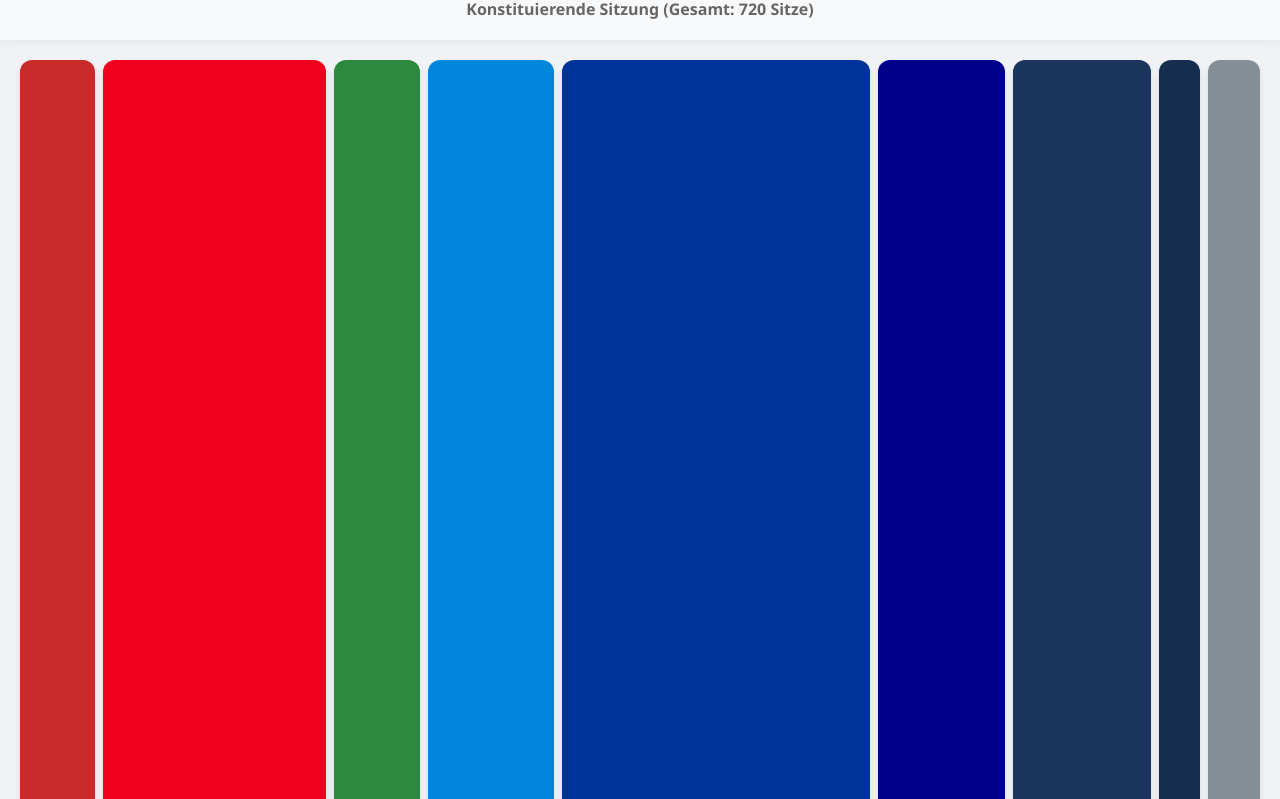
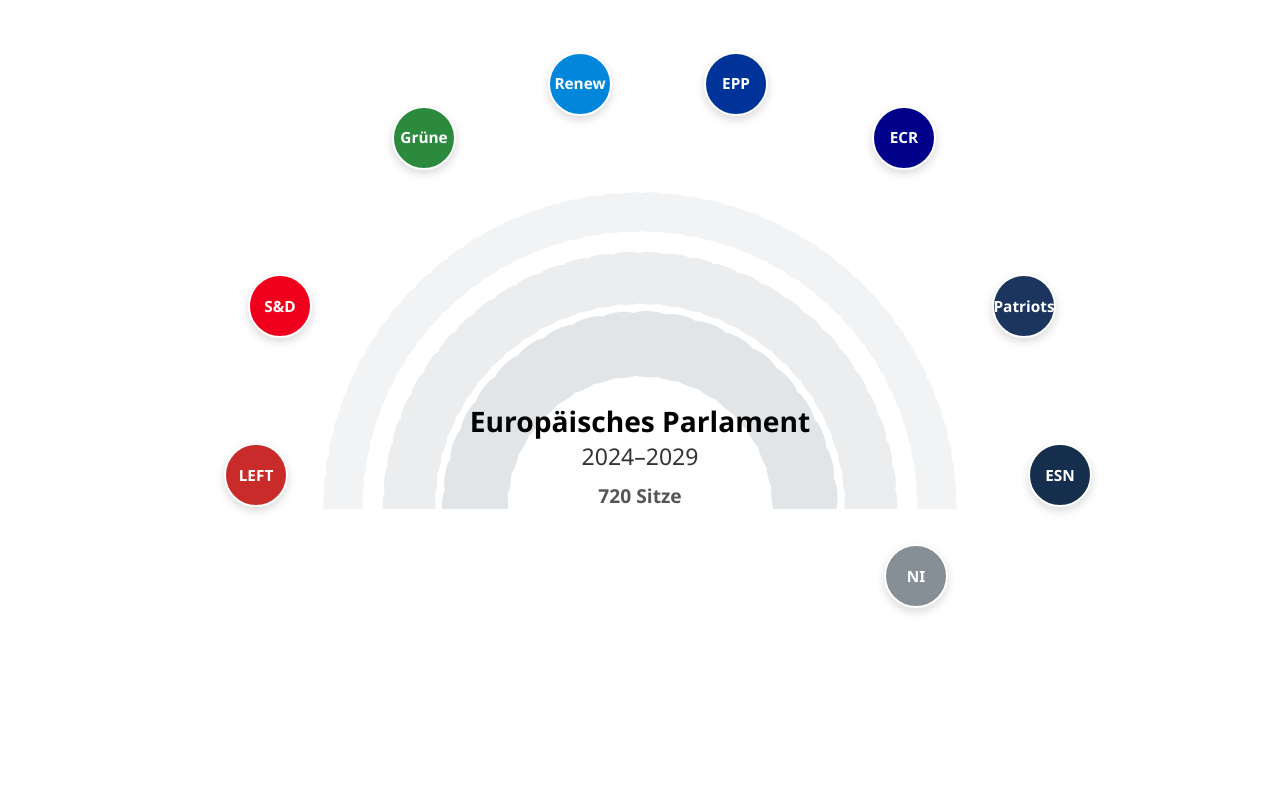
Before and after one commit to Craziestboionearth/ep, a plain HTML site: page index.html in a window 1280 px wide. Shown: the part 60-859 px from the top of the page. After the commit the page ends 800 px from the top, so only its background shows below. Drawn offline with Linux system fonts and the light colour scheme.

Commit message:
Update index.html

```diff
--- a/index.html
+++ b/index.html
@@ -5,216 +5,280 @@
     <meta name="viewport" content="width=device-width, initial-scale=1.0">
     <title>Europäisches Parlament 2024-2029</title>
     <style>
-        /* Grundlegendes Styling für die Einbettung (Vollbild, keine Scrollbalken) */
+        /* Reset und Grundeinstellungen */
+        * { box-sizing: border-box; }
         body {
             margin: 0;
             padding: 0;
             font-family: 'Segoe UI', Roboto, Helvetica, Arial, sans-serif;
             background-color: #ffffff;
+            display: flex;
+            justify-content: center;
+            align-items: center;
             height: 100vh;
+            overflow: hidden; /* Ideal für PowerPoint Einbettung */
+        }
+
+        /*
+         * Container im 16:9 Format für Präsentationen.
+         * Dadurch bleiben die Positionen immer im perfekten Verhältnis.
+         */
+        .presentation-box {
+            position: relative;
+            width: 100%;
+            max-width: 1200px;
+            aspect-ratio: 16 / 9;
+            background-color: #ffffff;
+            overflow: hidden;
+        }
+
+        /* Dekorative Halbkreise im Hintergrund (deutet die Sitze an) */
+        .hemicycle-bg {
+            position: absolute;
+            bottom: 25%;
+            left: 50%;
+            transform: translateX(-50%);
+            width: 55%;
+            z-index: 0;
+            opacity: 0.6;
+        }
+
+        /* Text in der Mitte der Grafik */
+        .center-info {
+            position: absolute;
+            bottom: 25%;
+            left: 50%;
+            transform: translateX(-50%);
+            text-align: center;
+            z-index: 1;
+        }
+
+        .center-info h1 {
+            margin: 0;
+            font-size: 2.2vw;
+            color: #000;
+        }
+
+        .center-info h2 {
+            margin: 0;
+            font-size: 1.8vw;
+            color: #333;
+            font-weight: normal;
+        }
+
+        .center-info p {
+            margin: 10px 0 0 0;
+            font-size: 1.5vw;
+            font-weight: bold;
+            color: #555;
+        }
+
+        /* Einzelne Fraktions-Punkte (geschlossener Zustand) */
+        .fraction-node {
+            position: absolute;
+            width: 5vw;
+            height: 5vw;
+            min-width: 50px;
+            min-height: 50px;
+            border-radius: 50%;
+            background-color: var(--f-color);
+            color: white;
+            display: flex;
+            align-items: center;
+            justify-content: center;
+            cursor: pointer;
+            transition: all 0.4s cubic-bezier(0.34, 1.56, 0.64, 1);
+            box-shadow: 0 4px 10px rgba(0,0,0,0.15);
+            transform: translate(-50%, -50%);
+            z-index: 5;
+            border: 2px solid white;
+        }
+
+        /* Geschlossener Text (Kürzel) */
+        .node-closed {
+            font-weight: bold;
+            font-size: 1.2vw;
+            transition: opacity 0.2s;
+            text-align: center;
+        }
+
+        /* Hover-Effekt: Box vergrößert sich zu einem Rechteck */
+        .fraction-node:hover {
+            width: 14vw;
+            height: 9vw;
+            min-width: 150px;
+            min-height: 100px;
+            border-radius: 12px;
+            z-index: 20;
+            background-color: white;
+            border: 4px solid var(--f-color);
+            box-shadow: 0 15px 30px rgba(0,0,0,0.25);
+        }
+
+        .fraction-node:hover .node-closed {
+            opacity: 0;
+            position: absolute;
+            pointer-events: none;
+        }
+
+        /* Offener Zustand (Logo + Sitze) */
+        .node-open {
+            opacity: 0;
             display: flex;
             flex-direction: column;
-            overflow: hidden; /* Verhindert Scrollen in der Präsentation */
+            align-items: center;
+            justify-content: center;
+            width: 100%;
+            height: 100%;
+            position: absolute;
+            transform: scale(0.8);
+            transition: all 0.3s ease;
+            pointer-events: none;
         }
 
-        .header {
-            text-align: center;
-            padding: 20px 0;
-            background-color: #f8f9fa;
-            box-shadow: 0 2px 10px rgba(0,0,0,0.05);
-            z-index: 10;
+        .fraction-node:hover .node-open {
+            opacity: 1;
+            transform: scale(1);
+            transition-delay: 0.1s;
         }
 
-        .header h1 {
-            margin: 0;
-            font-size: 24px;
-            color: #333;
+        .node-open img {
+            max-width: 80%;
+            max-height: 50%;
+            object-fit: contain;
+            margin-bottom: 5px;
         }
 
-        .header p {
-            margin: 5px 0 0 0;
-            font-size: 16px;
+        .node-open .seats {
+            font-size: 1.8vw;
+            font-weight: 900;
+            color: var(--f-color);
+            line-height: 1;
+        }
+
+        .node-open .label {
+            font-size: 0.9vw;
             color: #666;
+            text-transform: uppercase;
             font-weight: bold;
         }
 
-        /* Container für die interaktiven Balken */
-        .parliament-container {
-            display: flex;
-            flex: 1;
-            padding: 20px;
-            gap: 8px;
-            align-items: stretch;
-            background-color: #f0f2f5;
-        }
+        /* Farben basierend auf der Grafik */
+        .f-left { --f-color: #c92a2a; top: 70%; left: 18%; }
+        .f-sd { --f-color: #f0001c; top: 45%; left: 20%; }
+        .f-greens { --f-color: #2b8a3e; top: 20%; left: 32%; }
+        .f-renew { --f-color: #0087dc; top: 12%; left: 45%; }
+        .f-epp { --f-color: #003399; top: 12%; left: 58%; }
+        .f-ecr { --f-color: #00008b; top: 20%; left: 72%; }
+        .f-patriots { --f-color: #1c355e; top: 45%; left: 82%; }
+        .f-esn { --f-color: #152e4d; top: 70%; left: 85%; }
+        .f-ni { --f-color: #868e96; top: 85%; left: 73%; }
 
-        /* Styling der einzelnen Fraktionen */
-        .fraction {
-            border-radius: 12px;
-            transition: all 0.5s cubic-bezier(0.25, 0.8, 0.25, 1);
-            display: flex;
-            flex-direction: column;
-            justify-content: center;
-            align-items: center;
-            overflow: hidden;
-            position: relative;
-            cursor: pointer;
-            box-shadow: 0 4px 6px rgba(0,0,0,0.1);
-        }
-
-        /* Initialer Zustand des Inhalts (versteckt) */
-        .fraction .content {
-            opacity: 0;
-            transform: translateY(20px) scale(0.9);
-            transition: all 0.4s ease;
-            text-align: center;
-            color: white;
-            white-space: nowrap;
-            display: flex;
-            flex-direction: column;
-            align-items: center;
-        }
-
-        /* Hover-Effekt: Vergrößerung des Balkens */
-        .fraction:hover {
-            flex-grow: 15 !important; /* Starkes Wachstum bei Hover */
-            box-shadow: 0 10px 20px rgba(0,0,0,0.2);
-        }
-
-        /* Hover-Effekt: Einblenden der Details */
-        .fraction:hover .content {
-            opacity: 1;
-            transform: translateY(0) scale(1);
-            transition-delay: 0.1s; /* Leichte Verzögerung für einen schöneren Effekt */
-        }
-
-        /* Typografische Logos (können durch <img> Tags im HTML ersetzt werden) */
-        .logo-placeholder {
-            font-size: 32px;
-            font-weight: 900;
-            margin-bottom: 10px;
-            padding: 10px 15px;
-            background: rgba(255,255,255,0.2);
-            border-radius: 8px;
-            backdrop-filter: blur(5px);
-        }
-
-        .seats {
-            font-size: 48px;
-            font-weight: bold;
-            line-height: 1;
-            margin-bottom: 5px;
-        }
-
-        .name {
-            font-size: 14px;
-            font-weight: 600;
-            text-transform: uppercase;
-            letter-spacing: 1px;
-        }
-
-        /* Fraktions-Farben und initiale Breiten (basierend auf Sitzen) */
-        .f-left { background-color: #c92a2a; flex: 46; }
-        .f-sd { background-color: #f0001c; flex: 136; }
-        .f-greens { background-color: #2b8a3e; flex: 53; }
-        .f-renew { background-color: #0087dc; flex: 77; }
-        .f-epp { background-color: #003399; flex: 188; }
-        .f-ecr { background-color: #00008b; flex: 78; }
-        .f-patriots { background-color: #1c355e; flex: 84; }
-        .f-esn { background-color: #152e4d; flex: 25; }
-        .f-ni { background-color: #868e96; flex: 32; }
-
-        @media (max-width: 768px) {
-            .parliament-container {
-                flex-direction: column;
-            }
-            .fraction:hover {
-                flex-grow: 5 !important;
-            }
-            .logo-placeholder { font-size: 20px; }
-            .seats { font-size: 28px; }
+        @media (max-width: 800px) {
+            .node-closed { font-size: 14px; }
+            .node-open .seats { font-size: 20px; }
+            .node-open .label { font-size: 12px; }
         }
     </style>
 </head>
 <body>
 
-    <div class="header">
-        <h1>Europäisches Parlament 2024–2029</h1>
-        <p>Konstituierende Sitzung (Gesamt: 720 Sitze)</p>
-    </div>
+    <div class="presentation-box">
 
-    <div class="parliament-container">
+        <!-- Dekoratives Halbrund im Hintergrund (erzeugt den Sitz-Look) -->
+        <svg class="hemicycle-bg" viewBox="0 0 100 50">
+            <path d="M 5,50 A 45,45 0 0,1 95,50" fill="none" stroke="#e9ecef" stroke-width="6" stroke-dasharray="1 2" stroke-linecap="round"/>
+            <path d="M 15,50 A 35,35 0 0,1 85,50" fill="none" stroke="#dee2e6" stroke-width="8" stroke-dasharray="1 2.5" stroke-linecap="round"/>
+            <path d="M 25,50 A 25,25 0 0,1 75,50" fill="none" stroke="#ced4da" stroke-width="10" stroke-dasharray="1 3" stroke-linecap="round"/>
+        </svg>
 
-        <div class="fraction f-left">
-            <div class="content">
-                <!-- Ersetzen Sie dieses div durch ein <img src="..."> für echte Logos -->
-                <img src="assets/theleft.png">
+        <!-- Zentrale Information -->
+        <div class="center-info">
+            <h1>Europäisches Parlament</h1>
+            <h2>2024–2029</h2>
+            <p>720 Sitze</p>
+        </div>
+
+        <!-- Fraktionen -->
+        <div class="fraction-node f-left">
+            <div class="node-closed">LEFT</div>
+            <div class="node-open">
+                <img src="assets/theleft.png" alt="The Left">
                 <div class="seats">46</div>
-                <div class="name">Sitze</div>
+                <div class="label">Sitze</div>
             </div>
         </div>
 
-        <div class="fraction f-sd">
-            <div class="content">
-                <div class="logo-placeholder">S&D</div>
+        <div class="fraction-node f-sd">
+            <div class="node-closed">S&D</div>
+            <div class="node-open">
+                <img src="assets/sd.png" alt="S&D">
                 <div class="seats">136</div>
-                <div class="name">Sitze</div>
+                <div class="label">Sitze</div>
             </div>
         </div>
 
-        <div class="fraction f-greens">
-            <div class="content">
-                <div class="logo-placeholder">Greens/EFA</div>
+        <div class="fraction-node f-greens">
+            <div class="node-closed">Grüne</div>
+            <div class="node-open">
+                <img src="assets/greensefa.png" alt="Greens/EFA">
                 <div class="seats">53</div>
-                <div class="name">Sitze</div>
+                <div class="label">Sitze</div>
             </div>
         </div>
 
-        <div class="fraction f-renew">
-            <div class="content">
-                <div class="logo-placeholder">renew europe.</div>
+        <div class="fraction-node f-renew">
+            <div class="node-closed">Renew</div>
+            <div class="node-open">
+                <img src="assets/reneweuropa.png" alt="Renew Europe">
                 <div class="seats">77</div>
-                <div class="name">Sitze</div>
+                <div class="label">Sitze</div>
             </div>
         </div>
 
-        <div class="fraction f-epp">
-            <div class="content">
-                <div class="logo-placeholder">EPP</div>
+        <div class="fraction-node f-epp">
+            <div class="node-closed">EPP</div>
+            <div class="node-open">
+                <!-- WICHTIG: Die epp.png fehlte in Ihrer Aufzählung! Bitte hinzufügen. -->
+                <img src="assets/epp.png" alt="EPP">
                 <div class="seats">188</div>
-                <div class="name">Sitze</div>
+                <div class="label">Sitze</div>
             </div>
         </div>
 
-        <div class="fraction f-ecr">
-            <div class="content">
-                <div class="logo-placeholder">ECR</div>
+        <div class="fraction-node f-ecr">
+            <div class="node-closed">ECR</div>
+            <div class="node-open">
+                <img src="assets/ecr.png" alt="ECR">
                 <div class="seats">78</div>
-                <div class="name">Sitze</div>
+                <div class="label">Sitze</div>
             </div>
         </div>
 
-        <div class="fraction f-patriots">
-            <div class="content">
-                <div class="logo-placeholder">PATRIOTS</div>
+        <div class="fraction-node f-patriots">
+            <div class="node-closed">Patriots</div>
+            <div class="node-open">
+                <img src="assets/patriots.png" alt="Patriots for Europe">
                 <div class="seats">84</div>
-                <div class="name">Sitze</div>
+                <div class="label">Sitze</div>
             </div>
         </div>
 
-        <div class="fraction f-esn">
-            <div class="content">
-                <div class="logo-placeholder">ESN</div>
+        <div class="fraction-node f-esn">
+            <div class="node-closed">ESN</div>
+            <div class="node-open">
+                <img src="assets/esn.png" alt="ESN">
                 <div class="seats">25</div>
-                <div class="name">Sitze</div>
+                <div class="label">Sitze</div>
             </div>
         </div>
 
-        <div class="fraction f-ni">
-            <div class="content">
-                <div class="logo-placeholder">NI</div>
+        <div class="fraction-node f-ni">
+            <div class="node-closed">NI</div>
+            <div class="node-open">
+                <img src="assets/nofraction.png" alt="Fraktionslos">
                 <div class="seats">32</div>
-                <div class="name">Fraktionslos</div>
+                <div class="label">Fraktionslos</div>
             </div>
         </div>
 
```
